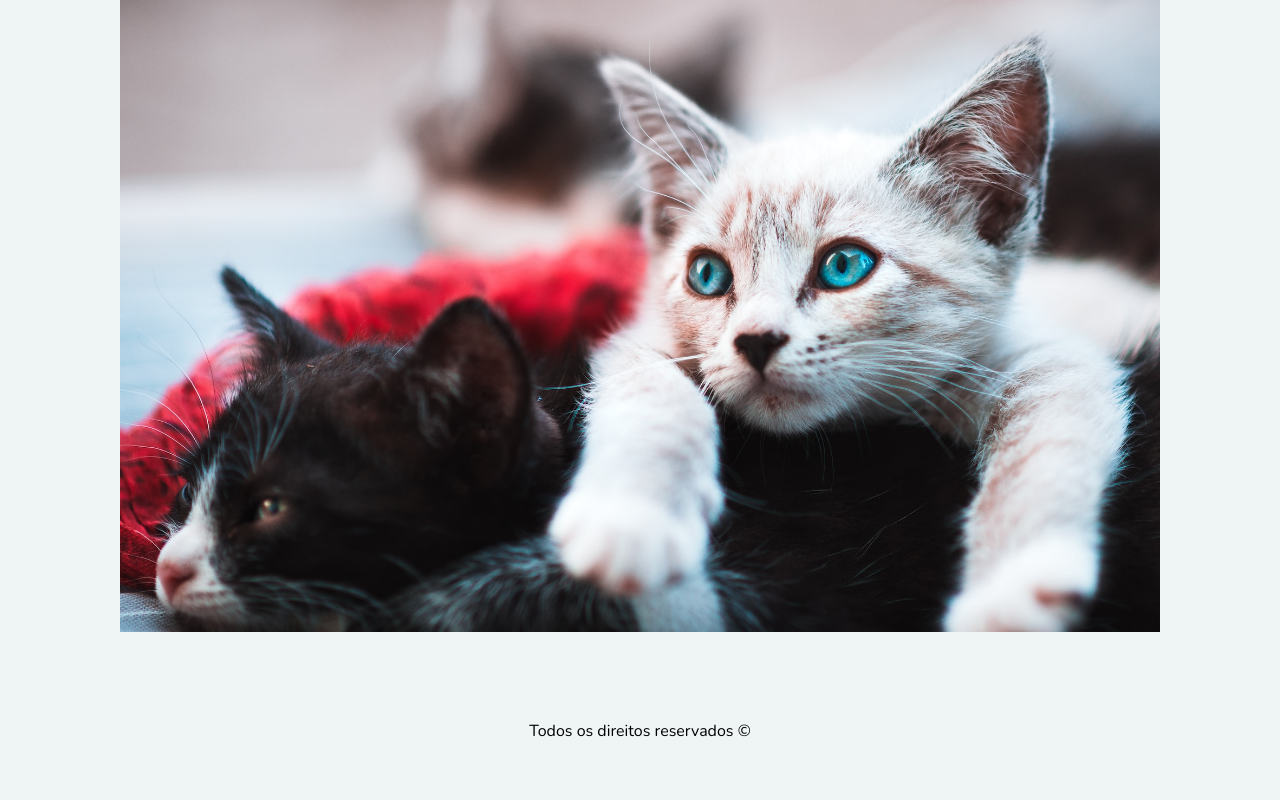
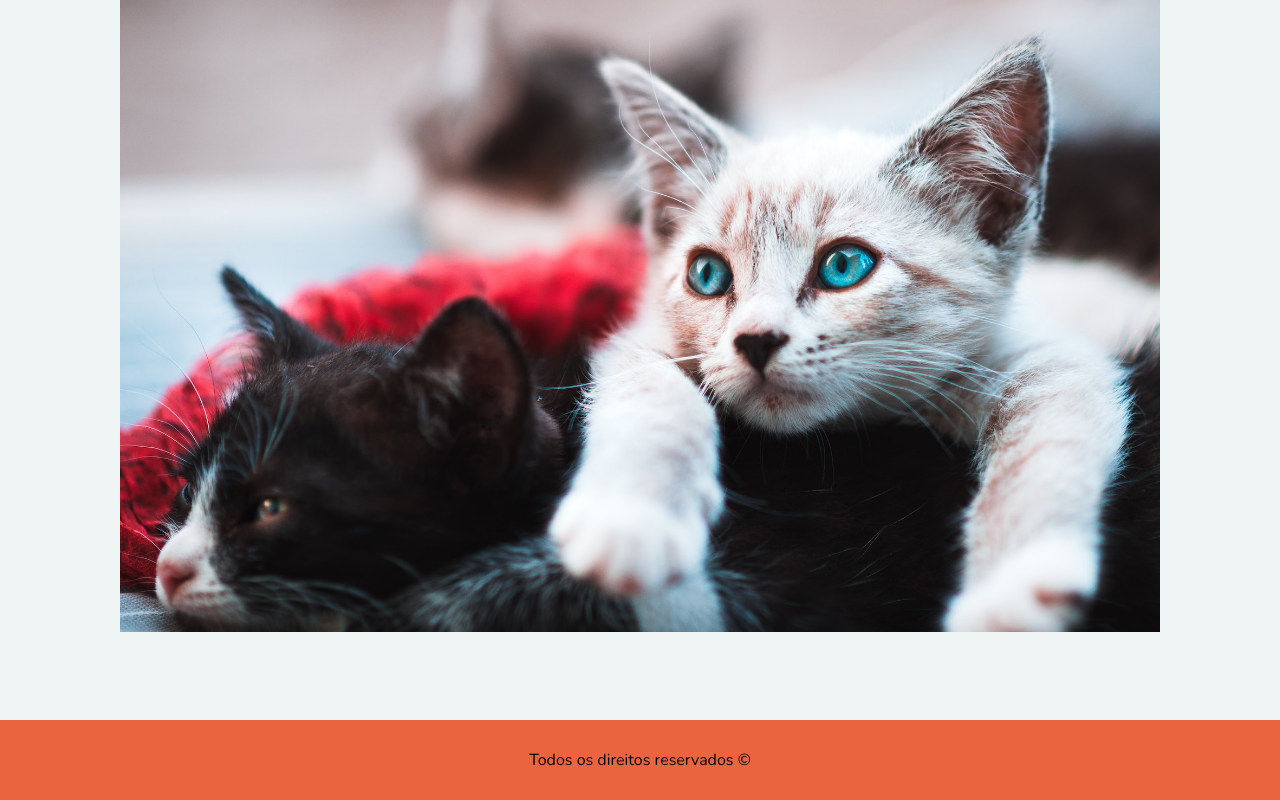
Before and after one commit to lucarl07/teste-front-end, a website: page ex003/index.html in a window 1280 px wide. Shown: the part 5982-6782 px from the top of the page. Before the commit the page ends 6724 px from the top, so only its background shows below. Drawn offline with nearby package versions, Linux system fonts and the light colour scheme.

Commit message:
Encerrar a estética do terceiro exercício

```diff
--- a/ex003/css/style.css
+++ b/ex003/css/style.css
@@ -49,8 +49,12 @@ body {
     font-weight: 700;
     font-size: 1.1rem;
 }
+.navigation li:hover {
+    text-decoration: underline;
+    cursor: pointer;
+}
 
-/* Main (area) Properties: */
+/* Main Area Properties: */
 .content {
     padding: 5rem 7.5rem 5.125rem;
 }
@@ -73,3 +77,14 @@ body {
     height: 640px;
     object-fit: cover;
 }
+
+/* Footer Properties: */
+.footer {
+    display: flex;
+    justify-content: center;
+    align-items: center;
+    width: 100vw;
+    height: 5rem;
+    background-color: var(--orange);
+    text-align: center;
+}
```
